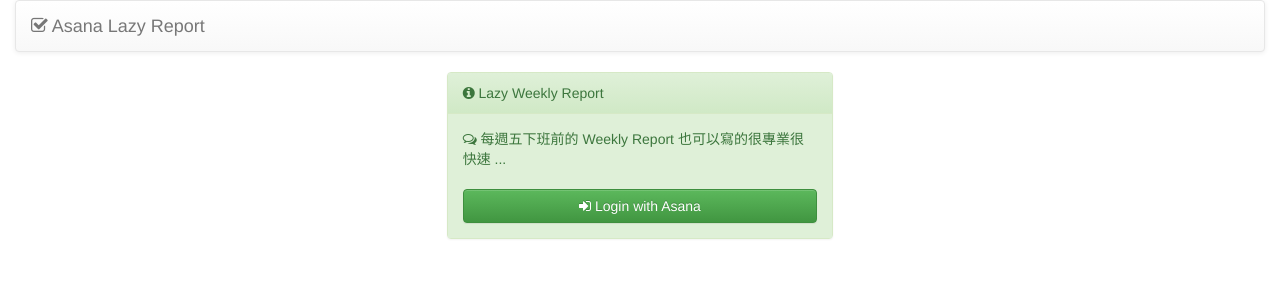
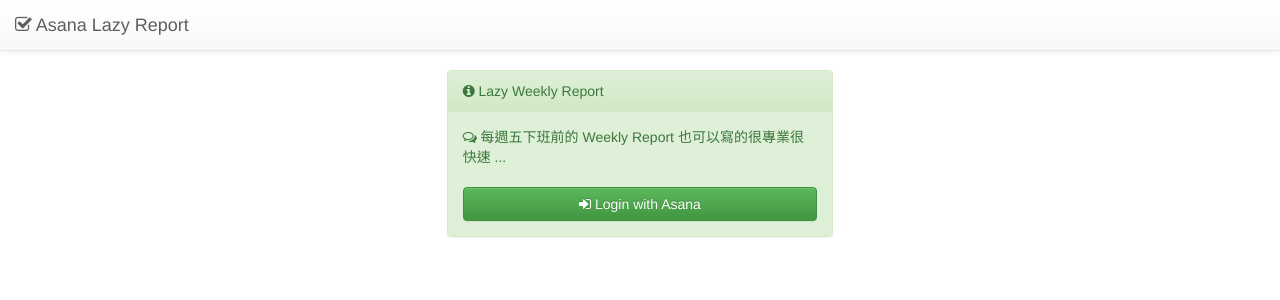
Before and after one commit to toomore/asana_api, a Flask app: template templates/home.htm in a window 1280 px wide. Shown: the top 300 px of the page. Run offline with Flask 2, Linux system fonts and the light colour scheme; the template is opened without the code that fills it: most values are stand-ins (such as "Sample title", 1, 10 or a date in 2020); some libraries are stand-ins or nearby versions.

Commit message:
Add navbar-fixed-top.

```diff
--- a/templates/base.htm
+++ b/templates/base.htm
@@ -7,10 +7,11 @@
     <link rel="stylesheet" href="//netdna.bootstrapcdn.com/bootstrap/3.2.0/css/bootstrap.min.css">
     <link rel="stylesheet" href="//netdna.bootstrapcdn.com/bootstrap/3.2.0/css/bootstrap-theme.min.css">
     <link rel="stylesheet" href="//maxcdn.bootstrapcdn.com/font-awesome/4.2.0/css/font-awesome.min.css">
+    <style>body {padding-top: 70px;}</style>
 </head>
 <body>
     <div class="container-fluid">
-        <nav class="navbar navbar-default" role="navigation">
+        <nav class="navbar navbar-default navbar-fixed-top" role="navigation">
             <div class="container-fluid">
                 <!-- Brand and toggle get grouped for better mobile display -->
                 <div class="navbar-header">
@@ -22,6 +23,7 @@
                     </button>
                     {% if session.get('access_token') %}
                         <a class="navbar-brand" href="{{url_for('projects')}}"><i class="fa fa-check-square-o"></i> Asana Lazy Report</a>
+                        <p class="navbar-text"><small>Hi {{session['name']}}~</small></p>
                     {% else %}
                         <a class="navbar-brand" href="{{url_for('home')}}"><i class="fa fa-check-square-o"></i> Asana Lazy Report</a>
                     {% endif %}
```
